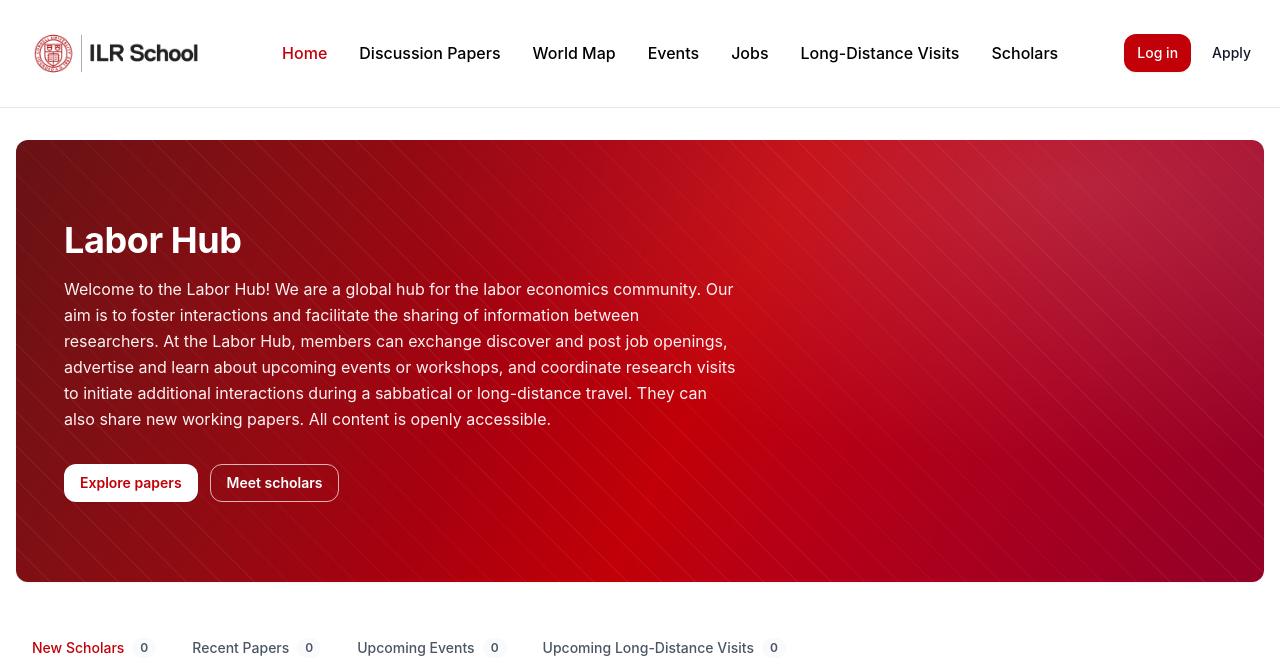
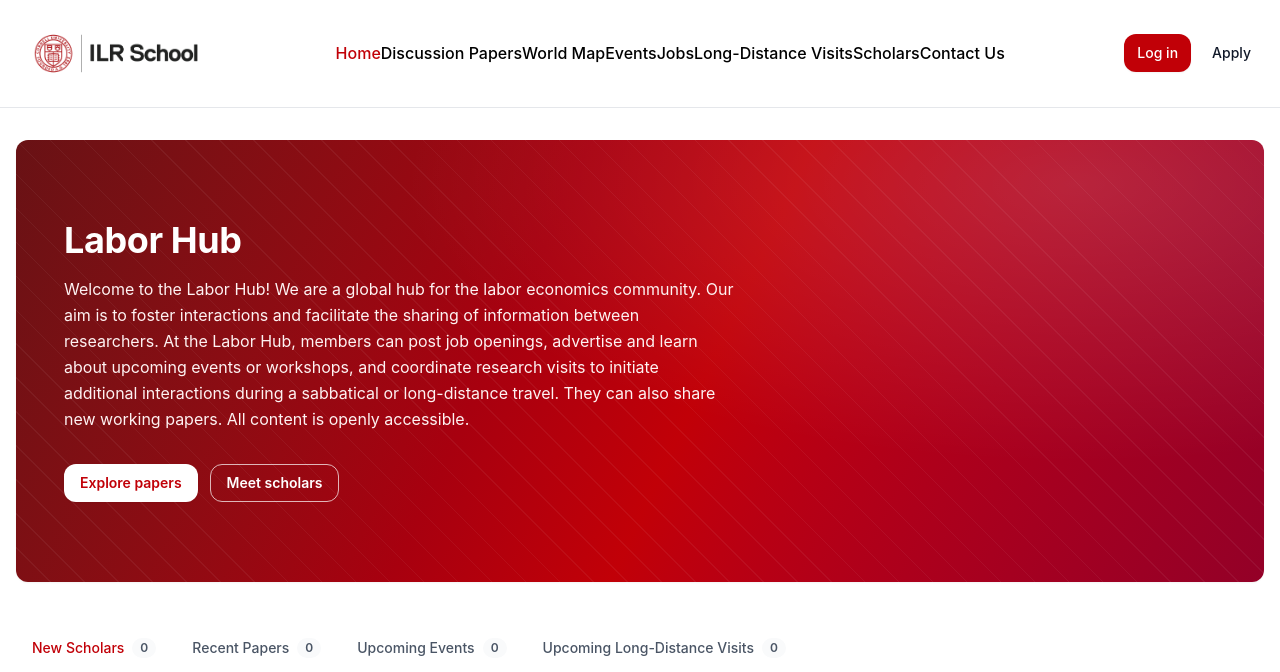
Before and after one commit to lmkmichelle/labor-hub-django, a Django app: page / in a window 1280 px wide. Shown: the top 672 px of the page. Run offline with Django 5.2, Linux system fonts and the light colour scheme; data that the repository does not hold is empty; some libraries are stand-ins or nearby versions.

Commit message:
templates: fix home-page typo and add Contact Us to the top nav
"members can exchange discover and post job openings" was a
half-finished edit; fix the copy.

Contact Us was only reachable from the footer. While the site is in
beta, feedback is the point, so add it to the top nav right after
Scholars (tightening md:space-x-8 to md:space-x-6 so the row still
fits at 1280px).

Claude-Session: https://claude.ai/code/session_01QNVwcBPcQ379MznC4EuFrx

```diff
--- a/templates/base.html
+++ b/templates/base.html
@@ -128,7 +128,7 @@
             <div class="items-center justify-between hidden w-full md:flex md:w-auto md:order-1"
                  id="navbar-cta">
               {% with request.resolver_match.url_name as url_name %}
-                <ul class="font-medium flex flex-col p-4 md:p-0 mt-4 border border-default rounded-base bg-neutral-secondary-soft md:flex-row md:space-x-8 rtl:space-x-reverse md:mt-0 md:border-0 md:bg-neutral-primary">
+                <ul class="font-medium flex flex-col p-4 md:p-0 mt-4 border border-default rounded-base bg-neutral-secondary-soft md:flex-row md:space-x-6 rtl:space-x-reverse md:mt-0 md:border-0 md:bg-neutral-primary">
                   <li>
                     <a href="/"
                        class="nav-link {% if url_name == 'home' %}text-red-700{% endif %}">Home</a>
@@ -157,6 +157,10 @@
                     <a href="{% url 'scholars' %}"
                        class="nav-link {% if url_name == 'scholars' %}text-red-700{% endif %}">Scholars</a>
                   </li>
+                  <li>
+                    <a href="{% url 'contact' %}"
+                       class="nav-link whitespace-nowrap {% if url_name == 'contact' %}text-red-700{% endif %}">Contact Us</a>
+                  </li>
                 </ul>
               {% endwith %}
             </div>
--- a/templates/core/home.html
+++ b/templates/core/home.html
@@ -11,7 +11,7 @@
     <p class="mt-4 text-base leading-relaxed text-red-50">
       Welcome to the Labor Hub! We are a global hub for the labor economics community. Our aim is
       to foster interactions and facilitate the sharing of information between researchers. At the
-      Labor Hub, members can exchange discover and post job openings, advertise and learn about
+      Labor Hub, members can post job openings, advertise and learn about
       upcoming events or workshops, and coordinate research visits to initiate additional
       interactions during a sabbatical or long-distance travel. They can also share new working
       papers. All content is openly accessible.
```
Also changed, not shown: core/tests/test_static_pages.py (+21 -0 lines).
